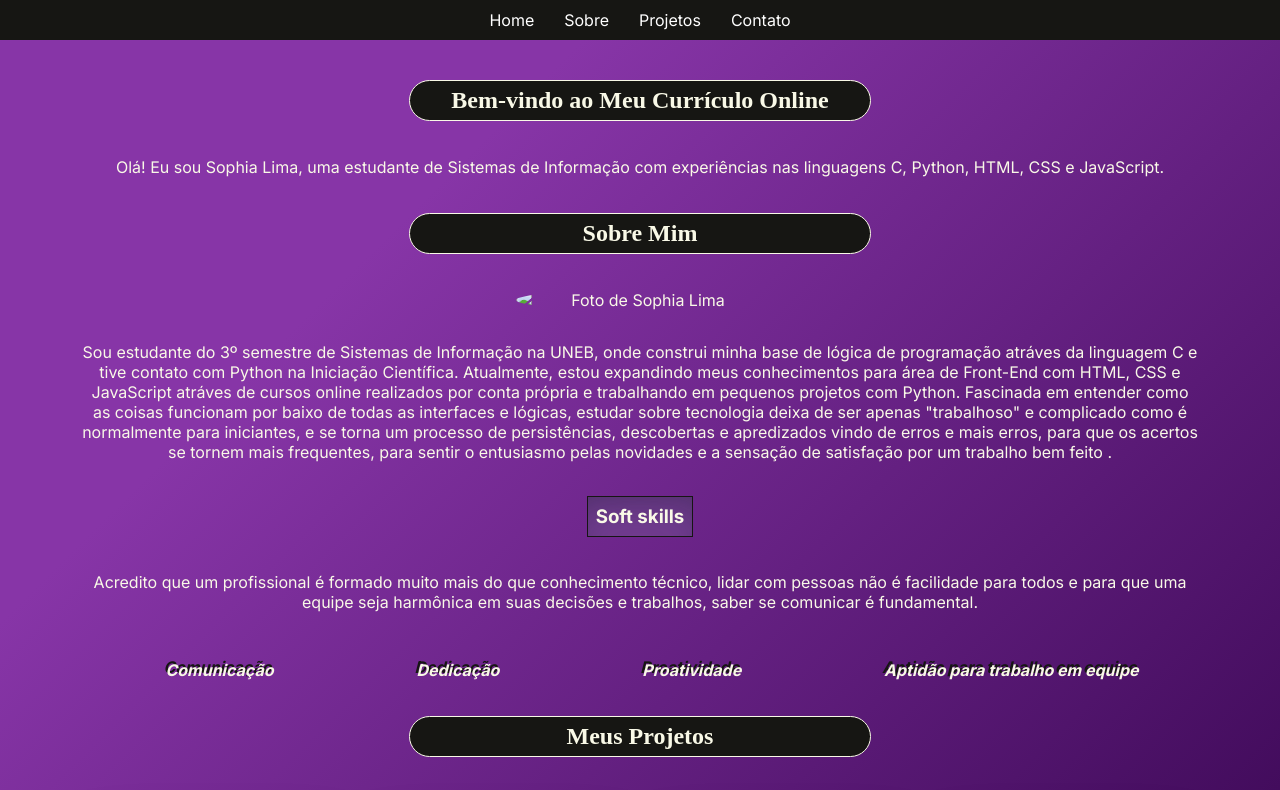
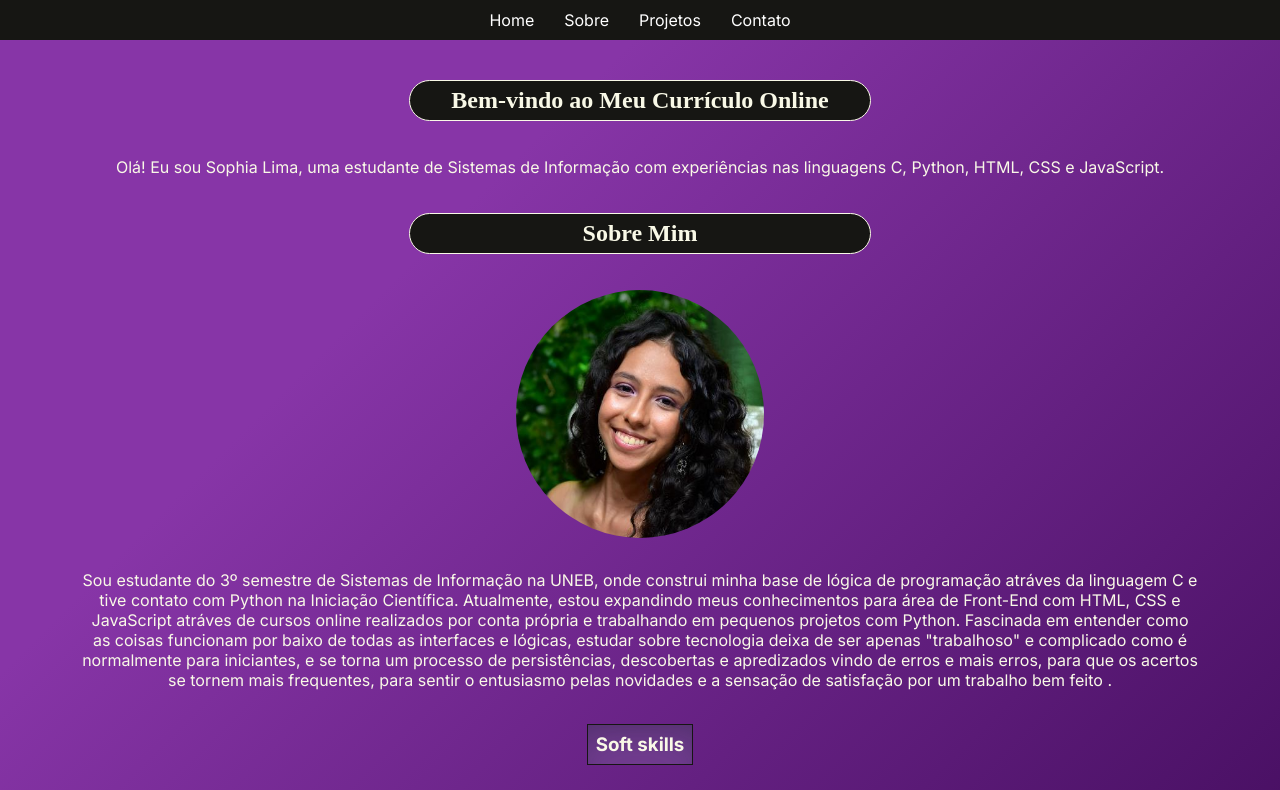
Before and after one commit to Sophia-lsts/sitePortfolio, a plain HTML site: page index.html in a window 1280 px wide. Shown: the top 790 px of the page. Drawn offline with Linux system fonts and the light colour scheme.

Commit message:
ajeitando a foto

```diff
--- a/index.html
+++ b/index.html
@@ -28,7 +28,7 @@
 
     <section id="sobre">
       <h1 class="titulos">Sobre Mim</h1>
-      <img src="./img/164697061.jpeg" alt="Foto de Sophia Lima" id="minhaFoto">
+      <img src="./img/profilePicture.jpeg" alt="Foto de Sophia Lima" id="minhaFoto">
       <p class="textoSobre">Sou estudante do 3º semestre de Sistemas de Informação na UNEB, onde construi minha base de lógica de programação atráves da linguagem C e tive contato com Python na Iniciação Científica. Atualmente, estou expandindo meus conhecimentos para área de Front-End com HTML, CSS e JavaScript atráves de cursos online realizados por conta própria e trabalhando em pequenos projetos com Python. Fascinada em entender como as coisas funcionam por baixo de todas as interfaces e lógicas, estudar sobre tecnologia deixa de ser apenas "trabalhoso" e complicado como é normalmente para iniciantes, e se torna um processo de persistências, descobertas e apredizados vindo de erros e mais erros, para que os acertos se tornem mais frequentes, para sentir o entusiasmo pelas novidades e a sensação de satisfação por um trabalho bem feito . </p>
       <h3 id="tituloSoftskill">Soft skills</h2>
       <p class="textoSobre"> Acredito que um profissional é formado muito mais do que conhecimento técnico, lidar com pessoas não é facilidade para todos e para que uma equipe seja harmônica em suas decisões e trabalhos, saber se comunicar é fundamental.</p>
```
